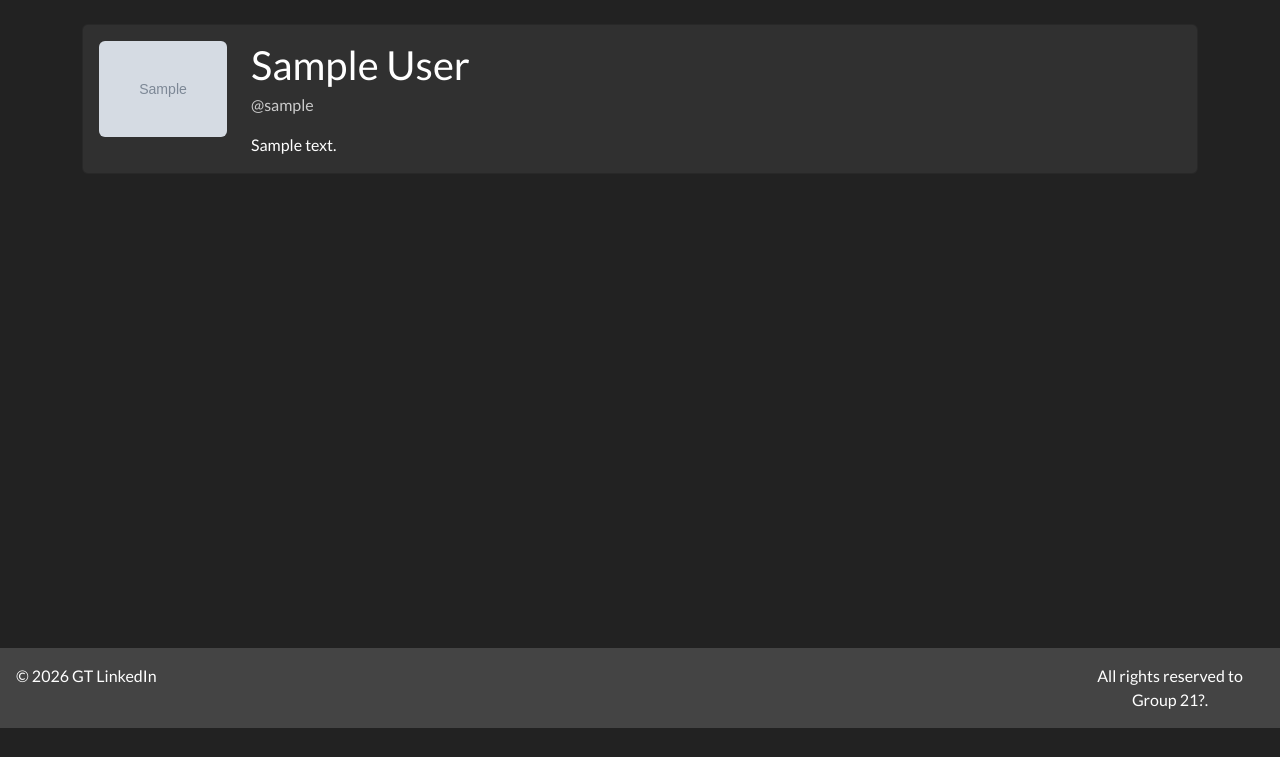
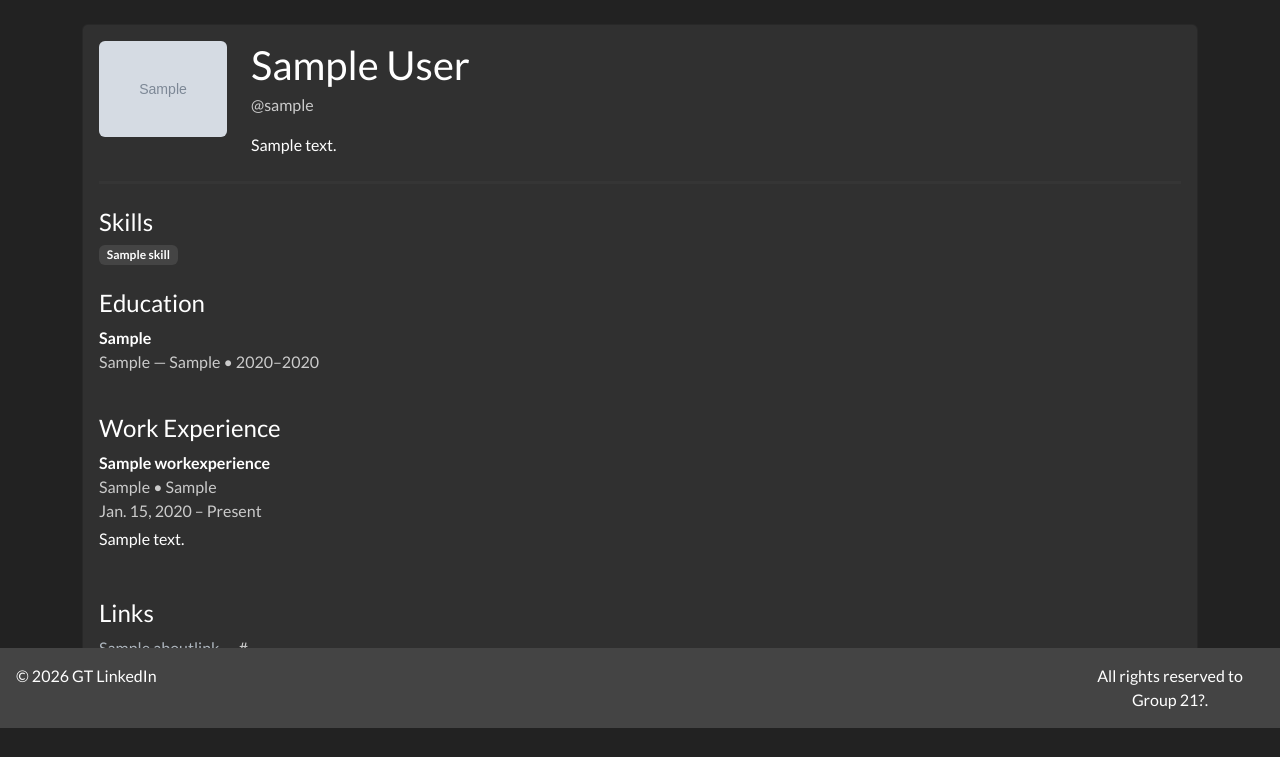
Before and after one commit to marketfailure/cs2340-project-1, a Django app: a page that uses profiles/templates/view.html in a window 1280 px wide. Shown: the part 72-829 px from the top of the page. Before the commit the page ends 800 px from the top, so only its background shows below. Run offline with Django 5.2, Linux system fonts and the light colour scheme; tables that the repository leaves empty hold one stand-in row (values such as "Sample post"); grey boxes marked "Sample" are stand-in pictures; some libraries are stand-ins or nearby versions.

Commit message:
feat(profile): add various profile sections (e.g. skills)

```diff
--- a/profiles/models.py
+++ b/profiles/models.py
@@ -22,3 +22,45 @@ class Profile(models.Model):
 
     def __str__(self) -> str:
         return f'Profile({self.user.username})'
+
+class Skill(models.Model):
+    profile = models.ForeignKey(Profile, on_delete=models.CASCADE, related_name='skills')
+    name = models.CharField(max_length=64)
+
+    def __str__(self):
+        return f'{self.profile.user.username}: {self.name}'
+
+
+class Education(models.Model):
+    profile = models.ForeignKey(Profile, on_delete=models.CASCADE, related_name='education')
+    school = models.CharField(max_length=128)
+    degree = models.CharField(max_length=128, blank=True)
+    field_of_study = models.CharField(max_length=128, blank=True)
+    start_year = models.PositiveSmallIntegerField(blank=True, null=True)
+    end_year = models.PositiveSmallIntegerField(blank=True, null=True)
+
+    def __str__(self):
+        return f'{self.profile.user.username}: {self.school}'
+
+
+class WorkExperience(models.Model):
+    profile = models.ForeignKey(Profile, on_delete=models.CASCADE, related_name='work_experience')
+    company = models.CharField(max_length=128)
+    title = models.CharField(max_length=128)
+    location = models.CharField(max_length=128, blank=True)
+    start_date = models.DateField(blank=True, null=True)
+    end_date = models.DateField(blank=True, null=True)
+    is_current = models.BooleanField(default=False)
+    description = models.TextField(blank=True)
+
+    def __str__(self):
+        return f'{self.profile.user.username}: {self.title} @ {self.company}'
+
+
+class AboutLink(models.Model):
+    profile = models.ForeignKey(Profile, on_delete=models.CASCADE, related_name='links')
+    label = models.CharField(max_length=64)
+    url = models.URLField(max_length=300)
+
+    def __str__(self):
+        return f'{self.profile.user.username}: {self.label}'
--- a/profiles/templates/edit.html
+++ b/profiles/templates/edit.html
@@ -22,6 +22,11 @@
                         <div class="mt-3 d-flex gap-2">
                             <button type="submit" class="btn btn-primary">Save</button>
                             <a class="btn btn-secondary" href="{% url 'profile_view' request.user.username %}">Cancel</a>
+
+                            <a class="btn btn-outline-light" href="{% url 'skills_edit' %}">Edit skills</a>
+                            <a class="btn btn-outline-light" href="{% url 'education_edit' %}">Edit education</a>
+                            <a class="btn btn-outline-light" href="{% url 'work_edit' %}">Edit work</a>
+                            <a class="btn btn-outline-light" href="{% url 'links_edit' %}">Edit links</a>
                         </div>
                     </form>
                 </div>
--- a/profiles/templates/view.html
+++ b/profiles/templates/view.html
@@ -10,7 +10,10 @@
 {% block content %}
 <div class="container py-4 mb-5">
   <div class="card bg-dark text-white">
-        <div class="card-body d-flex gap-4 align-items-start">
+    <div class="card-body">
+
+      <!-- Header row -->
+      <div class="d-flex gap-4 align-items-start">
         <div style="width: 128px;">
           {% if puser.profile.avatar %}
             <img src="{{ puser.profile.avatar.url }}" class="img-fluid rounded" alt="avatar">
@@ -21,8 +24,13 @@
 
         <div class="flex-grow-1">
           <h2 class="mb-1">
-                    {% if puser.profile.full_name %}{{ puser.profile.full_name }}{% else %}{{ puser.username }}{% endif %}
+            {% if puser.profile.full_name %}
+              {{ puser.profile.full_name }}
+            {% else %}
+              {{ puser.username }}
+            {% endif %}
           </h2>
+
           <div class="text-secondary mb-3">@{{ puser.username }}</div>
 
           {% if puser.profile.bio %}
@@ -32,12 +40,93 @@
           {% endif %}
 
           {% if request.user.is_authenticated and request.user.username == puser.username %}
-                    <div class="mt-3">
+            <div class="mt-3 d-flex flex-wrap gap-2">
               <a class="btn btn-primary" href="{% url 'profile_edit' %}">Edit profile</a>
+              <a class="btn btn-outline-light" href="{% url 'skills_edit' %}">Skills</a>
+              <a class="btn btn-outline-light" href="{% url 'education_edit' %}">Education</a>
+              <a class="btn btn-outline-light" href="{% url 'work_edit' %}">Work</a>
+              <a class="btn btn-outline-light" href="{% url 'links_edit' %}">Links</a>
             </div>
           {% endif %}
         </div>
       </div>
+
+      <hr class="border-secondary my-4 border-3">
+
+      <!-- Sections -->
+      <div class="row g-4">
+        <div class="col-12">
+          <h4 class="mb-2">Skills</h4>
+          <div class="d-flex flex-wrap gap-2">
+            {% for s in puser.profile.skills.all %}
+              <span class="badge bg-secondary">{{ s.name }}</span>
+            {% empty %}
+              <span class="text-secondary">No skills yet.</span>
+            {% endfor %}
+          </div>
+        </div>
+
+        <div class="col-12">
+          <h4 class="mb-2">Education</h4>
+          {% for e in puser.profile.education.all %}
+            <div class="mb-3">
+              <div class="fw-bold">{{ e.school }}</div>
+              <div class="text-secondary">
+                {% if e.degree %}{{ e.degree }}{% endif %}
+                {% if e.field_of_study %}
+                  {% if e.degree %} — {% endif %}{{ e.field_of_study }}
+                {% endif %}
+                {% if e.start_year or e.end_year %}
+                  • {{ e.start_year|default:"" }}{% if e.end_year %}–{{ e.end_year }}{% endif %}
+                {% endif %}
+              </div>
+            </div>
+          {% empty %}
+            <p class="text-secondary mb-0">No education yet.</p>
+          {% endfor %}
+        </div>
+
+        <div class="col-12">
+          <h4 class="mb-2">Work Experience</h4>
+          {% for w in puser.profile.work_experience.all %}
+            <div class="mb-4">
+              <div class="fw-bold">{{ w.title }}</div>
+              <div class="text-secondary">
+                {{ w.company }}{% if w.location %} • {{ w.location }}{% endif %}
+              </div>
+              <div class="text-secondary">
+                {% if w.start_date %}{{ w.start_date }}{% endif %}
+                {% if w.is_current %}
+                  – Present
+                {% elif w.end_date %}
+                  – {{ w.end_date }}
+                {% endif %}
+              </div>
+              {% if w.description %}
+                <div class="mt-1">{{ w.description }}</div>
+              {% endif %}
+            </div>
+          {% empty %}
+            <p class="text-secondary mb-0">No work experience yet.</p>
+          {% endfor %}
+        </div>
+
+        <div class="col-12">
+          <h4 class="mb-2">Links</h4>
+          {% for l in puser.profile.links.all %}
+            <div class="mb-2">
+              <a class="link-light" href="{{ l.url }}" target="_blank" rel="noopener noreferrer">
+                {{ l.label }}
+              </a>
+              <span class="text-secondary">— {{ l.url }}</span>
+            </div>
+          {% empty %}
+            <p class="text-secondary mb-0">No links yet.</p>
+          {% endfor %}
+        </div>
+      </div>
+
+    </div>
   </div>
 </div>
 {% endblock %}
--- a/profiles/urls.py
+++ b/profiles/urls.py
@@ -4,4 +4,12 @@ from . import views
 urlpatterns = [
     path('<str:username>/', views.profile_view, name='profile_view'),
     path('edit/me/', views.profile_edit_me, name='profile_edit'),
+    path('edit/skills/', views.skills_edit, name='skills_edit'),
+    path('edit/skills/delete/<int:skill_id>/', views.skill_delete, name='skill_delete'),
+    path('edit/education/', views.education_edit, name='education_edit'),
+    path('edit/education/delete/<int:edu_id>/', views.education_delete, name='education_delete'),
+    path('edit/work/', views.work_edit, name='work_edit'),
+    path('edit/work/delete/<int:work_id>/', views.work_delete, name='work_delete'),
+    path('edit/links/', views.links_edit, name='links_edit'),
+    path('edit/links/delete/<int:link_id>/', views.link_delete, name='link_delete'),
 ]
--- a/profiles/views.py
+++ b/profiles/views.py
@@ -2,28 +2,139 @@ from django.contrib.auth.decorators import login_required
 from django.contrib.auth import get_user_model
 from django.http import Http404
 from django.shortcuts import render, redirect
+from django.views.decorators.http import require_POST
 
-from .forms import ProfileEditForm
+from .forms import ProfileEditForm, SkillForm, EducationForm, WorkExperienceForm, AboutLinkForm
+from .models import Skill, Education, WorkExperience, AboutLink
 
 def profile_view(request, username: str):
     User = get_user_model()
     try:
-        user = User.objects.select_related('profile').get(username=username)
+        user = (
+            User.objects
+            .select_related('profile')
+            .prefetch_related(
+                'profile__skills',
+                'profile__education',
+                'profile__work_experience',
+                'profile__links',
+            )
+            .get(username=username)
+        )
     except User.DoesNotExist:
         raise Http404('User not found')
 
     return render(request, 'view.html', {'puser': user})
 
+
 @login_required
 def profile_edit_me(request):
     profile = request.user.profile
-
     if request.method == 'POST':
         form = ProfileEditForm(request.POST, request.FILES, instance=profile)
         if form.is_valid():
             form.save()
             return redirect('profile_view', username=request.user.username)
         return render(request, 'edit.html', {'form': form})
-
     form = ProfileEditForm(instance=profile)
     return render(request, 'edit.html', {'form': form})
+
+
+@login_required
+def skills_edit(request):
+    profile = request.user.profile
+    if request.method == "POST":
+        form = SkillForm(request.POST)
+        if form.is_valid():
+            obj = form.save(commit=False)
+            obj.profile = profile
+            obj.save()
+            return redirect("skills_edit")
+    else:
+        form = SkillForm()
+
+    skills = profile.skills.all().order_by("name")
+    return render(request, "edits/skills.html", {"form": form, "skills": skills})
+
+
+@login_required
+@require_POST
+def skill_delete(request, skill_id: int):
+    profile = request.user.profile
+    Skill.objects.filter(id=skill_id, profile=profile).delete()
+    return redirect("skills_edit")
+
+
+@login_required
+def education_edit(request):
+    profile = request.user.profile
+    if request.method == "POST":
+        form = EducationForm(request.POST)
+        if form.is_valid():
+            obj = form.save(commit=False)
+            obj.profile = profile
+            obj.save()
+            return redirect("education_edit")
+    else:
+        form = EducationForm()
+
+    education = profile.education.all().order_by("-end_year", "-start_year", "school")
+    return render(request, "edits/education.html", {"form": form, "education": education})
+
+
+@login_required
+@require_POST
+def education_delete(request, edu_id: int):
+    profile = request.user.profile
+    Education.objects.filter(id=edu_id, profile=profile).delete()
+    return redirect("education_edit")
+
+
+@login_required
+def work_edit(request):
+    profile = request.user.profile
+    if request.method == "POST":
+        form = WorkExperienceForm(request.POST)
+        if form.is_valid():
+            obj = form.save(commit=False)
+            obj.profile = profile
+            obj.save()
+            return redirect("work_edit")
+    else:
+        form = WorkExperienceForm()
+
+    work = profile.work_experience.all().order_by("-is_current", "-end_date", "-start_date", "-id")
+    return render(request, "edits/work.html", {"form": form, "work": work})
+
+
+@login_required
+@require_POST
+def work_delete(request, work_id: int):
+    profile = request.user.profile
+    WorkExperience.objects.filter(id=work_id, profile=profile).delete()
+    return redirect("work_edit")
+
+
+@login_required
+def links_edit(request):
+    profile = request.user.profile
+    if request.method == "POST":
+        form = AboutLinkForm(request.POST)
+        if form.is_valid():
+            obj = form.save(commit=False)
+            obj.profile = profile
+            obj.save()
+            return redirect("links_edit")
+    else:
+        form = AboutLinkForm()
+
+    links = profile.links.all().order_by("label")
+    return render(request, "edits/links.html", {"form": form, "links": links})
+
+
+@login_required
+@require_POST
+def link_delete(request, link_id: int):
+    profile = request.user.profile
+    AboutLink.objects.filter(id=link_id, profile=profile).delete()
+    return redirect("links_edit")
```
Also changed, not shown: profiles/forms.py (+25 -1 lines), profiles/templates/edits/education.html (added, +46 -0 lines), profiles/templates/edits/links.html (added, +39 -0 lines), profiles/templates/edits/skills.html (added, +36 -0 lines), profiles/templates/edits/work.html (added, +52 -0 lines). Lines whose indentation alone changed are shown as unchanged.
